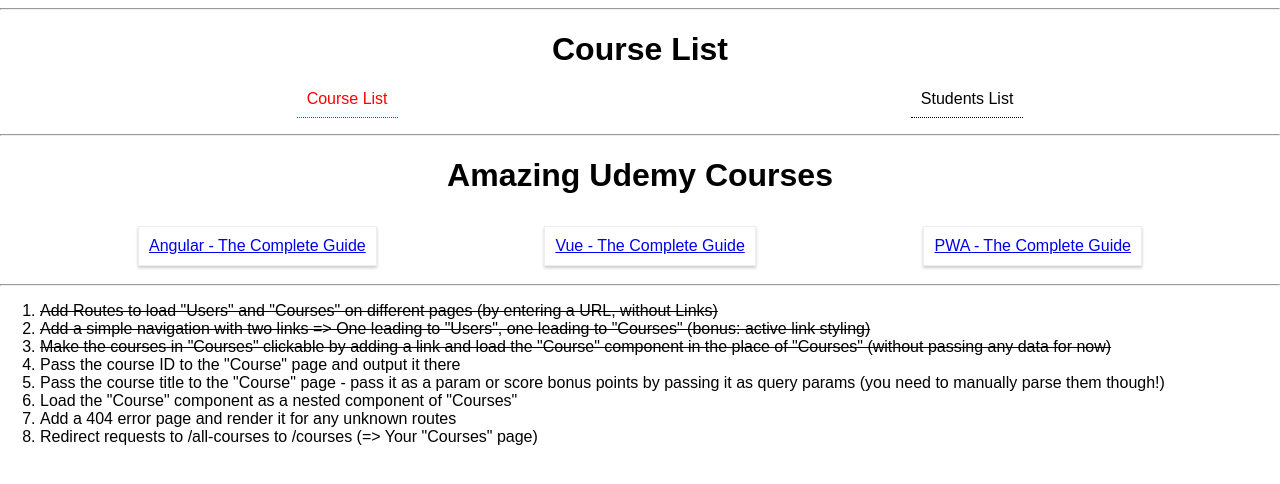
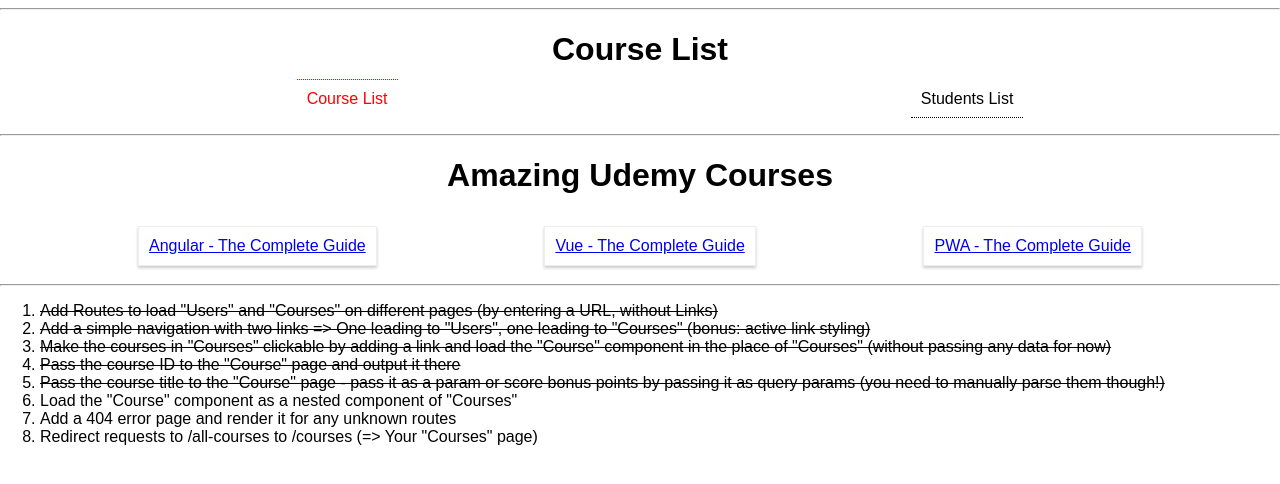
Before and after one commit to drehmke/udemy-react-course, a React (Create React App) app in the folder exercise03/: page /courses in a window 1280 px wide. Shown: the top 484 px of the page. Built offline with nearby package versions, Linux system fonts and the light colour scheme.

Commit message:
Exercise 03 - Step 5

```diff
--- a/exercise03/src/App.js
+++ b/exercise03/src/App.js
@@ -18,8 +18,8 @@
             <li className="done">Add Routes to load "Users" and "Courses" on different pages (by entering a URL, without Links)</li>
             <li className="done">Add a simple navigation with two links => One leading to "Users", one leading to "Courses" (bonus: active link styling)</li>
             <li className="done">Make the courses in "Courses" clickable by adding a link and load the "Course" component in the place of "Courses" (without passing any data for now)</li>
-            <li>Pass the course ID to the "Course" page and output it there</li>
-            <li>Pass the course title to the "Course" page - pass it as a param or score bonus points by passing it as query params (you need to manually parse them though!)</li>
+            <li className="done">Pass the course ID to the "Course" page and output it there</li>
+            <li className="done">Pass the course title to the "Course" page - pass it as a param or score bonus points by passing it as query params (you need to manually parse them though!)</li>
             <li>Load the "Course" component as a nested component of "Courses"</li>
             <li>Add a 404 error page and render it for any unknown routes</li>
             <li>Redirect requests to /all-courses to /courses (=> Your "Courses" page)</li>
--- a/exercise03/src/components/navbar.js
+++ b/exercise03/src/components/navbar.js
@@ -7,8 +7,8 @@
     <div>
       <nav>
         <ul>
-          <li><NavLink to="/Courses" replace title="Course list" id="Courses" className="">Course List</NavLink></li>
-          <li><NavLink to="/Students" replace title="Students list" id="students" className="">Students List</NavLink></li>
+          <li><NavLink to="/courses" replace title="Course list" id="Courses" className="">Course List</NavLink></li>
+          <li><NavLink to="/students" replace title="Students list" id="students" className="">Students List</NavLink></li>
         </ul>
       </nav>
     </div>
--- a/exercise03/src/components/styles/navbar.css
+++ b/exercise03/src/components/styles/navbar.css
@@ -23,5 +23,6 @@
 nav a:active,
 nav a.active {
   color: red;
-  border-color: red;
+  border-bottom: none;
+  border-top: 1px dotted red;
 }
--- a/exercise03/src/containers/Course/Course.js
+++ b/exercise03/src/containers/Course/Course.js
@@ -1,11 +1,22 @@
 import React, { Component } from 'react';
 
 class Course extends Component {
+  state = {
+    title: null
+  }
+    componentDidMount() {
+      console.log(this.props)
+      const search = this.props.location.search.split("=")
+      // const title = search[1] != '' ? search[1] : 'Title failed to pass'
+      this.setState({
+        title: search[1] != '' ? search[1].replace(/%20/g, ' ') : 'Title failed to pass'
+      })
+    }
     render () {
         return (
             <div>
-                <h1>_COURSE_TITLE_</h1>
-                <p>You selected the Course with ID: _ID_</p>
+                <h1>{this.state.title}</h1>
+                <p>You selected the Course with ID: {this.props.match.params.id}</p>
             </div>
         );
     }
--- a/exercise03/src/containers/Courses/Courses.js
+++ b/exercise03/src/containers/Courses/Courses.js
@@ -1,5 +1,7 @@
 import React, { Component } from 'react';
-import { NavLink } from 'react-router-dom'
+import { Route, NavLink } from 'react-router-dom'
+// Router Imports
+import Course from '../Course/Course'
 
 import './Courses.css';
 
@@ -20,16 +22,21 @@
                     {
                         this.state.courses.map( course => {
                             return(
-                              <NavLink to="/course" replace title={course.title} id={course.id} key={course.id} className="">
+                              <NavLink to={{
+                                pathname: this.props.match.url + '/course/' + course.id,
+                                search: '?title=' + course.title
+                              }} replace title={course.title} id={course.id} key={course.id} className="">
                                 <article className="Course" key={course.id}>{course.title}</article>
                               </NavLink>
                             )
                         } )
                     }
                 </section>
+
+
             </div>
         );
     }
 }
 
-export default Courses;
+export default Courses
--- a/exercise03/src/containers/Layout/Layout.js
+++ b/exercise03/src/containers/Layout/Layout.js
@@ -1,5 +1,5 @@
 import React, { Component } from 'react'
-import { Route } from 'react-router-dom'
+import { Route, Switch } from 'react-router-dom'
 
 // Static components
 import Navbar from '../../components/navbar'
@@ -20,9 +20,11 @@
         <h1>Course List</h1>
         <Navbar />
         <hr />
-        <Route path="/courses" component={Courses} />
-        <Route path="/course" component={Course} />
-        <Route path="/students" component={Students} />
+        <Switch>
+          <Route path="/courses" exact component={Courses} />
+          <Route path={"/courses/course/:id"} exact component={Course} />
+          <Route path="/students" exact component={Students} />
+        </Switch>
       </div>
     )
   }
```
